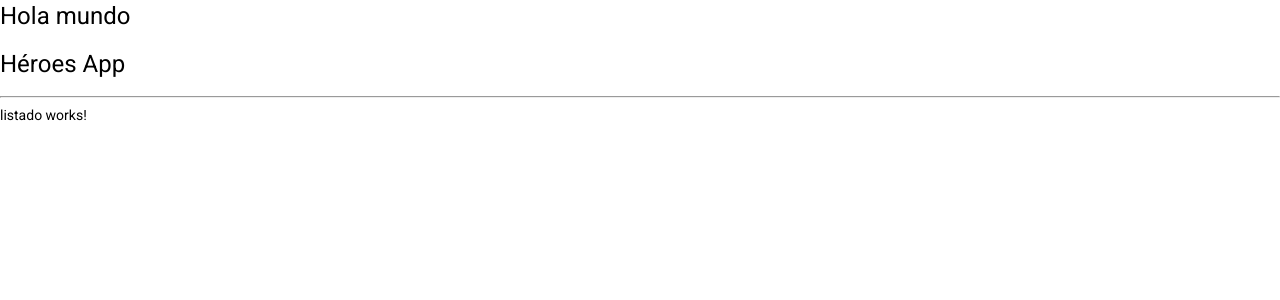
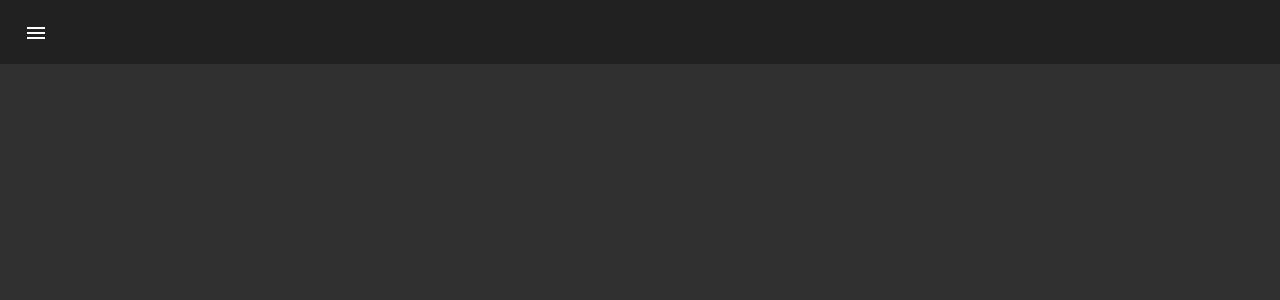
Before and after one commit to AlexGiuliano20/heroesApp, an Angular app: page /heroes/listado in a window 1280 px wide. Shown: the top 300 px of the page. Built offline with nearby package versions, Linux system fonts and the light colour scheme.

Commit message:
mat sidenav, toolbar e icon

```diff
--- a/package.json
+++ b/package.json
@@ -15,6 +15,7 @@
     "@angular/common": "~13.3.0",
     "@angular/compiler": "~13.3.0",
     "@angular/core": "~13.3.0",
+    "@angular/flex-layout": "^13.0.0-beta.38",
     "@angular/forms": "~13.3.0",
     "@angular/material": "^13.3.8",
     "@angular/platform-browser": "~13.3.0",
--- a/src/app/app.component.html
+++ b/src/app/app.component.html
@@ -1,3 +1 @@
-<h1>Hola mundo</h1>
-
 <router-outlet></router-outlet>
--- a/src/app/heroes/pages/home/home.component.html
+++ b/src/app/heroes/pages/home/home.component.html
@@ -1,3 +1,11 @@
-<h1>Héroes App</h1>
-<hr>
-<router-outlet></router-outlet>
+<mat-drawer-container fullscreen>
+  <mat-sidenav #sidenav>
+    <h1>Sidenav</h1>
+  </mat-sidenav>
+
+  <mat-toolbar>
+    <button mat-icon-button (click)="sidenav.toggle()">
+      <mat-icon>menu</mat-icon>
+    </button>
+  </mat-toolbar>
+</mat-drawer-container>
```
Also changed, not shown: src/app/heroes/heroes.module.ts (+8 -1 lines), src/app/material/material.module.ts (+6 -7 lines), 1 other file (tests, documents, lock files or other folders).
